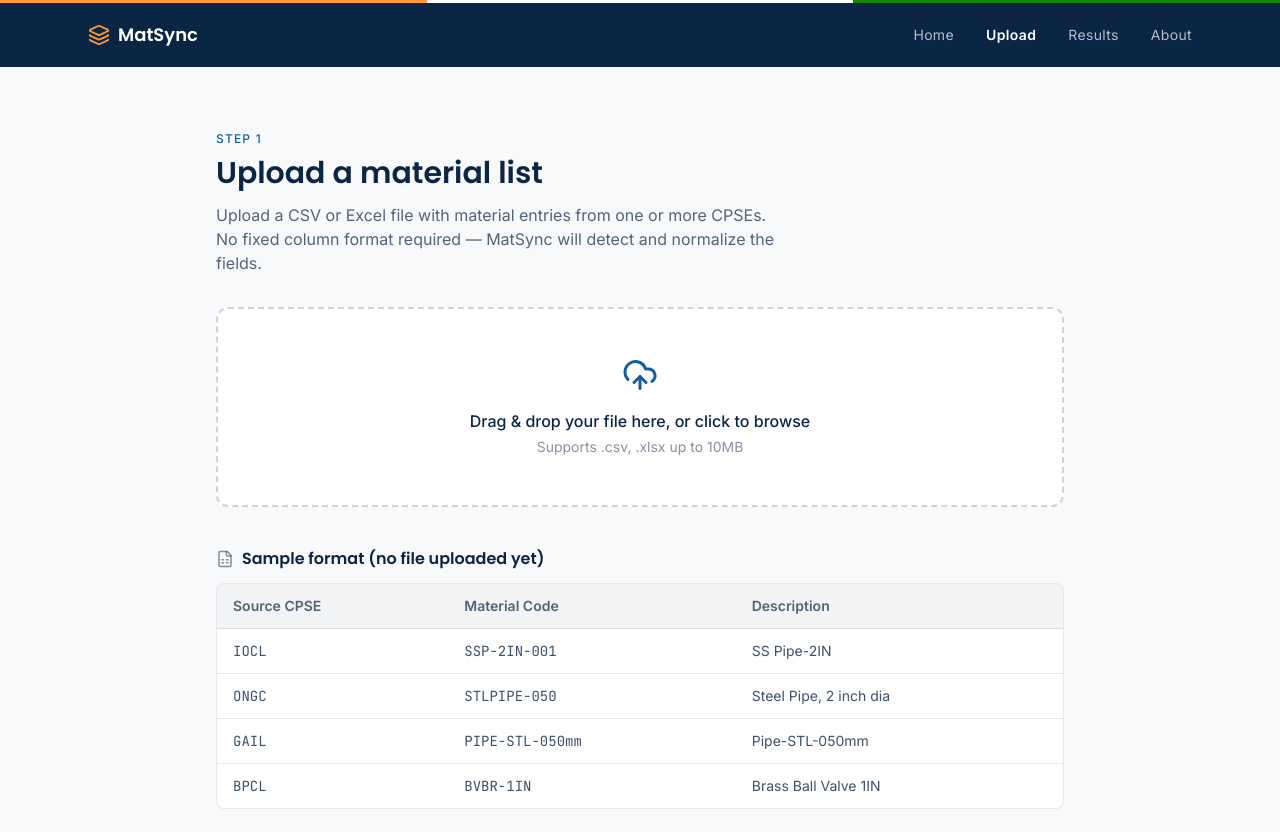
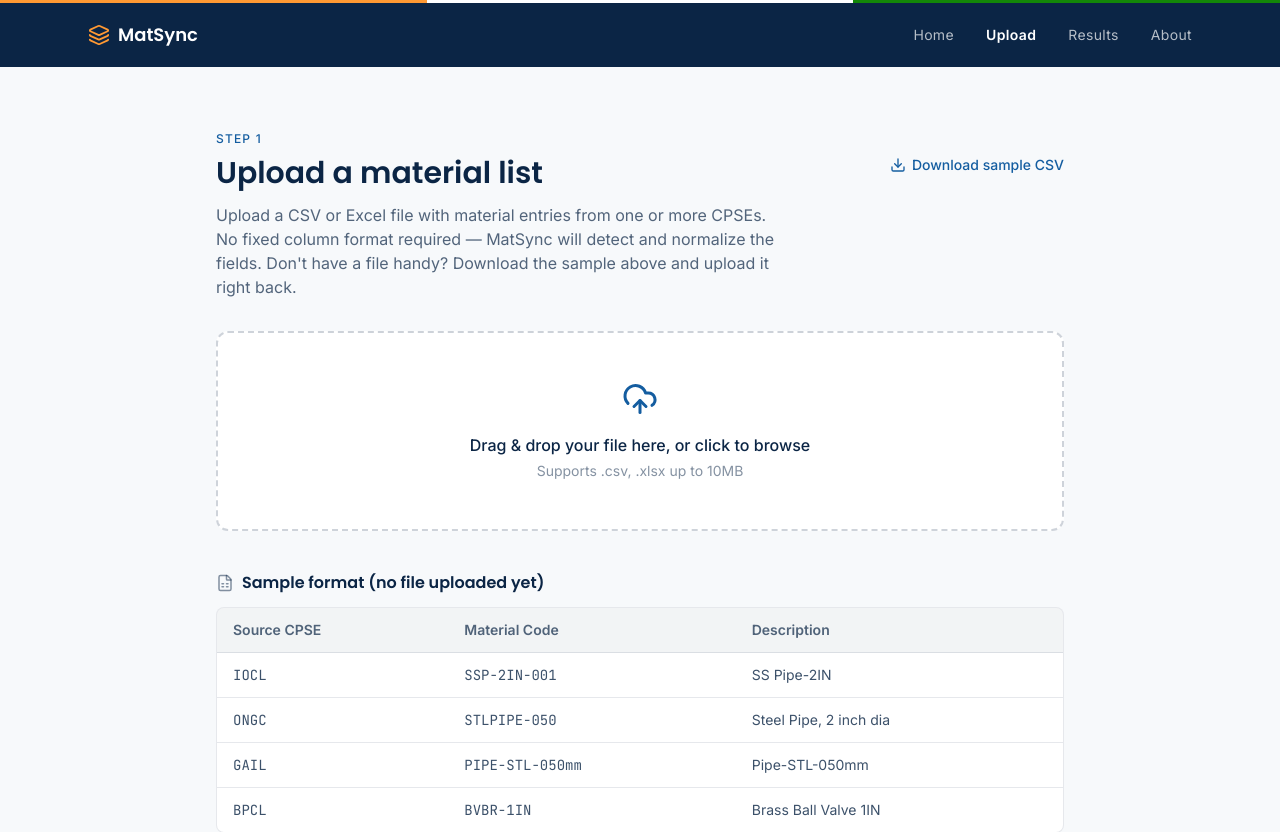
Before and after one commit to sih26099/frontend, a React (Vite) app: page /upload in a window 1280 px wide. Shown: the top 832 px of the page. Built offline with nearby package versions, Linux system fonts and the light colour scheme.

Commit message:
Add sample CSV download on Upload page

```diff
--- a/src/pages/Upload.jsx
+++ b/src/pages/Upload.jsx
@@ -1,6 +1,6 @@
 import { useState, useRef } from "react";
 import { useNavigate } from "react-router-dom";
-import { UploadCloud, FileSpreadsheet, X } from "lucide-react";
+import { UploadCloud, FileSpreadsheet, X, Download } from "lucide-react";
 import ErrorState from "../components/ErrorState";
 
 const SAMPLE_ROWS = [
@@ -10,8 +10,40 @@ const SAMPLE_ROWS = [
   { source: "BPCL", code: "BVBR-1IN", desc: "Brass Ball Valve 1IN" },
 ];
 
+const SAMPLE_CSV_ROWS = [
+  { source: "IOCL", code: "SSP-2IN-001", desc: "SS Pipe-2IN" },
+  { source: "ONGC", code: "STLPIPE-050", desc: "Steel Pipe, 2 inch dia" },
+  { source: "GAIL", code: "PIPE-STL-050mm", desc: "Pipe-STL-050mm" },
+  { source: "BPCL", code: "BVBR-1IN", desc: "Brass Ball Valve 1IN" },
+  { source: "HPCL", code: "BALLV-1INCH", desc: "Ball Valve Brass 1 inch" },
+  { source: "IOCL", code: "GSKT-CU-3MM", desc: "Copper Gasket 3mm" },
+  { source: "ONGC", code: "CU-GASKET-003", desc: "Gasket, Copper, 3mm thick" },
+  { source: "GAIL", code: "FLNG-SS-4IN", desc: "SS Flange 4 Inch" },
+  { source: "BPCL", code: "FLANGE-STL-100", desc: "Steel Flange 100mm" },
+  { source: "HPCL", code: "NUT-HEX-M12", desc: "Hex Nut M12" },
+  { source: "IOCL", code: "HEXNUT-12MM", desc: "Hexagonal Nut, 12mm" },
+  { source: "ONGC", code: "BOLT-SS-M10-50", desc: "SS Bolt M10x50mm" },
+];
+
 const MAX_SIZE_MB = 10;
 const ALLOWED_EXT = [".csv", ".xlsx"];
+
+function downloadSampleCSV() {
+  const header = "Source CPSE,Material Code,Description";
+  const rows = SAMPLE_CSV_ROWS.map(
+    (r) => `${r.source},${r.code},"${r.desc}"`
+  );
+  const csvContent = [header, ...rows].join("\n");
+  const blob = new Blob([csvContent], { type: "text/csv;charset=utf-8;" });
+  const url = URL.createObjectURL(blob);
+  const link = document.createElement("a");
+  link.href = url;
+  link.download = "matsync-sample-materials.csv";
+  document.body.appendChild(link);
+  link.click();
+  document.body.removeChild(link);
+  URL.revokeObjectURL(url);
+}
 
 export default function Upload() {
   const [file, setFile] = useState(null);
@@ -65,12 +97,22 @@ export default function Upload() {
       <p className="text-xs tracking-widest uppercase text-steel font-medium mb-2">
         Step 1
       </p>
-      <h1 className="font-display text-3xl font-semibold text-navy mb-3">
-        Upload a material list
-      </h1>
+      <div className="flex flex-wrap items-start justify-between gap-4 mb-3">
+        <h1 className="font-display text-3xl font-semibold text-navy">
+          Upload a material list
+        </h1>
+        <button
+          onClick={downloadSampleCSV}
+          className="inline-flex items-center gap-1.5 text-sm text-steel hover:text-steel-light font-medium whitespace-nowrap"
+        >
+          <Download size={16} />
+          Download sample CSV
+        </button>
+      </div>
       <p className="text-navy/70 mb-8 max-w-xl">
         Upload a CSV or Excel file with material entries from one or more CPSEs. No fixed
-        column format required — MatSync will detect and normalize the fields.
+        column format required — MatSync will detect and normalize the fields. Don't have
+        a file handy? Download the sample above and upload it right back.
       </p>
 
       <div
```
